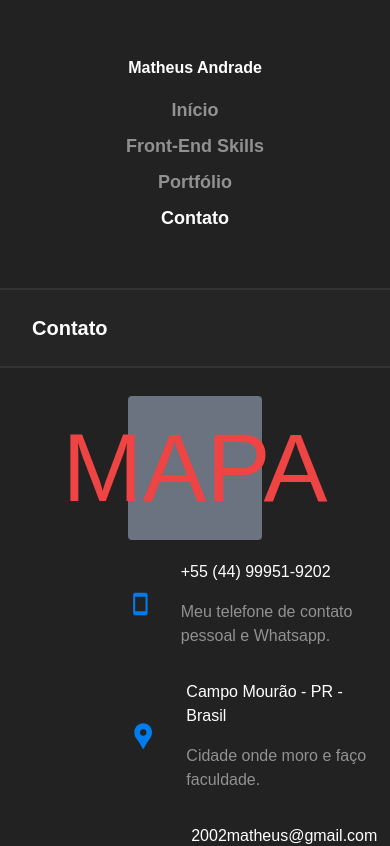
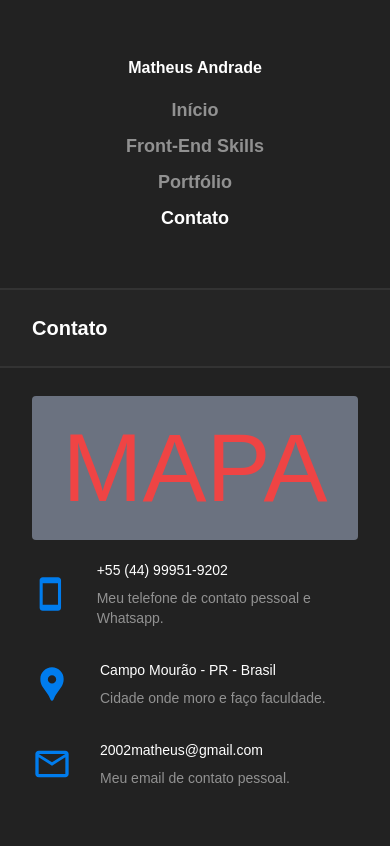
Before and after one commit to matheusa1/portfolio, a Next.js app: page /contact in a window 390 px wide. Shown: the top 846 px of the page. Built offline with nearby package versions, Linux system fonts and the light colour scheme.

Commit message:
Adicionar responsividade

```diff
--- a/components/SkillsText/index.tsx
+++ b/components/SkillsText/index.tsx
@@ -10,13 +10,11 @@
 	const { title, text, icon } = props
 
 	return (
-		<div className='flex flex-col gap-6'>
-			<div className='flex items-center gap-7'>
-				{icon}
-				<div className='flex flex-col gap-4 text-white'>
-					<h1>{title}</h1>
-					<span className='opacity-50'>{text}</span>
-				</div>
+		<div className='flex items-center gap-7'>
+			{icon}
+			<div className='flex flex-col gap-2 text-white'>
+				<h1>{title}</h1>
+				<span className='text-sm opacity-50'>{text}</span>
 			</div>
 		</div>
 	)
--- a/pages/contact/index.tsx
+++ b/pages/contact/index.tsx
@@ -26,13 +26,13 @@
 	return (
 		<div className='h-full w-full'>
 			<Title>Contato</Title>
-			<div className='mt-7 flex flex-col px-32'>
+			<div className='mt-7 flex flex-col px-32 sm:px-16 xs:px-8'>
 				{/* MAP */}
 				<div className='flex h-36 w-full items-center justify-center rounded bg-gray-500 text-8xl text-red-500'>
 					MAPA
 				</div>
 				{/* MAP */}
-				<div className='flex gap-28 py-5'>
+				<div className='flex gap-28 py-5 xl:text-sm md2xl:flex-col md2xl:items-center'>
 					<div className='flex flex-col gap-8'>
 						<SkillsText
 							title={'+55 (44) 99951-9202'}
@@ -55,25 +55,25 @@
 						onSubmit={onSubmit}
 					>
 						<TextBottomLine>Contate-me!</TextBottomLine>
-						<div className='flex w-full gap-9'>
+						<div className='flex w-full gap-9 2xl:flex-col'>
 							<div className='flex flex-col gap-7'>
 								<Input
 									placeholder={'Nome e sobrenome'}
 									type='text'
-									addClassName='w-[521px]'
+									addClassName='w-[521px] 3xl:w-96 2xl:w-full'
 									name='name'
 								/>
 								<Input
 									placeholder={'Email'}
 									type='text'
-									addClassName='w-[521px]'
+									addClassName='w-[521px] 3xl:w-96 2xl:w-full'
 									name='email'
 								/>
 							</div>
 							<Input
 								placeholder={'Mensagem'}
 								type='textarea'
-								addClassName='w-full'
+								addClassName='w-full 2xl:h-28'
 								name='message'
 							/>
 						</div>
--- a/tailwind.config.js
+++ b/tailwind.config.js
@@ -6,6 +6,9 @@
 	],
 	theme: {
 		screens: {
+			'3xl': { max: '1730px' },
+			// => @media (max-width: 1730px) { ... }
+
 			'2xl': { max: '1535px' },
 			// => @media (max-width: 1535px) { ... }
 
@@ -14,6 +17,9 @@
 
 			lg: { max: '1023px' },
 			// => @media (max-width: 1023px) { ... }
+
+			md2xl: { max: '920px' },
+			// => @media (max-width: 920px) { ... }
 
 			mdLg: { max: '820px' },
 			// => @media (max-width: 820px) { ... }
```
